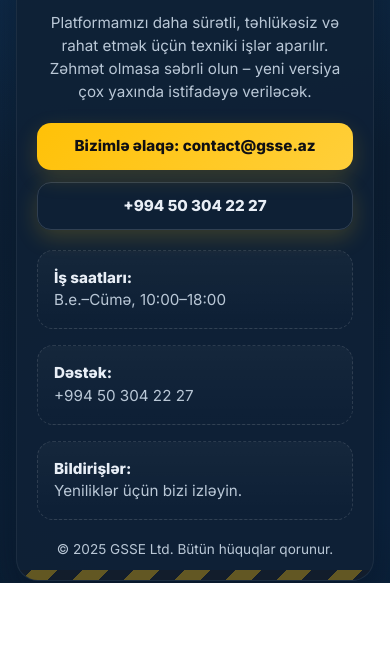
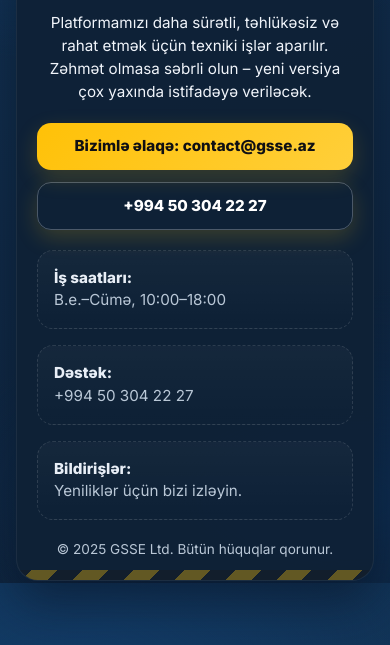
Before and after one commit to Desixred-byte/gsselatest, a plain HTML site: page index.html in a window 390 px wide. Shown: the part 261-906 px from the top of the page. Before the commit the page ends 844 px from the top, so only its background shows below. Drawn offline with Linux system fonts and the light colour scheme.

Commit message:
Update index.html

```diff
--- a/index.html
+++ b/index.html
@@ -211,6 +211,32 @@ a.btn {
   }
 }
 
+/* Improve colors & spacing on mobile */
+@media (max-width: 720px) {
+  body {
+    background:
+      radial-gradient(800px 400px at 20% 10%, #123b66 0%, transparent 60%),
+      radial-gradient(700px 350px at 90% 90%, #0d2d50 0%, transparent 60%),
+      linear-gradient(160deg, #123456, #0e223a);
+  }
+
+  .card {
+    margin-bottom: 2rem; /* space at bottom */
+  }
+
+  .wrap {
+    padding-bottom: 2rem; /* prevent footer touching edge */
+  }
+
+  .lead {
+    color: #f0f4fa; /* brighten text on mobile */
+  }
+
+  .btn--ghost {
+    border-color: rgba(255, 255, 255, 0.25);
+    color: #ffffff; /* brighter for readability */
+  }
+}
 
 
   </style>
```
